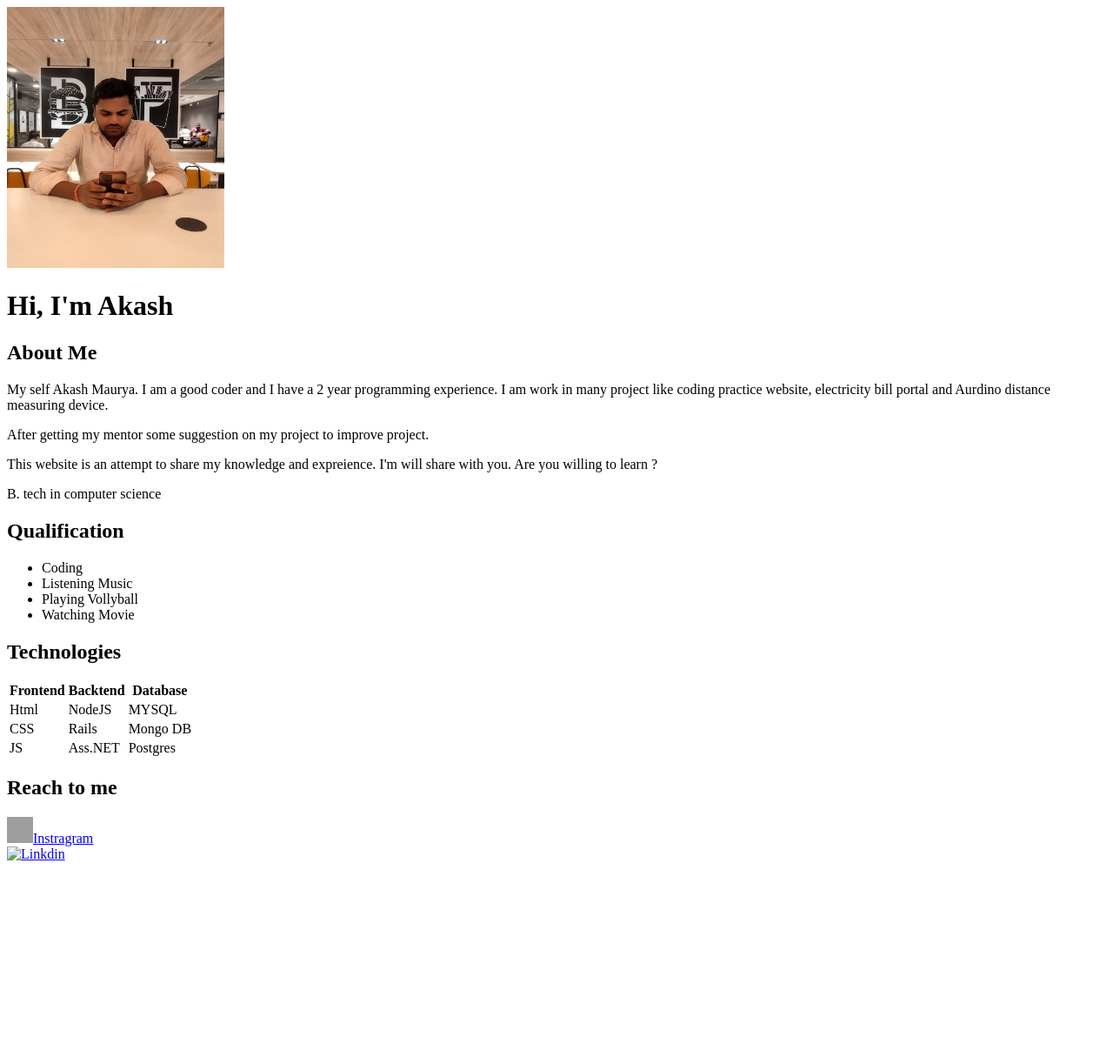
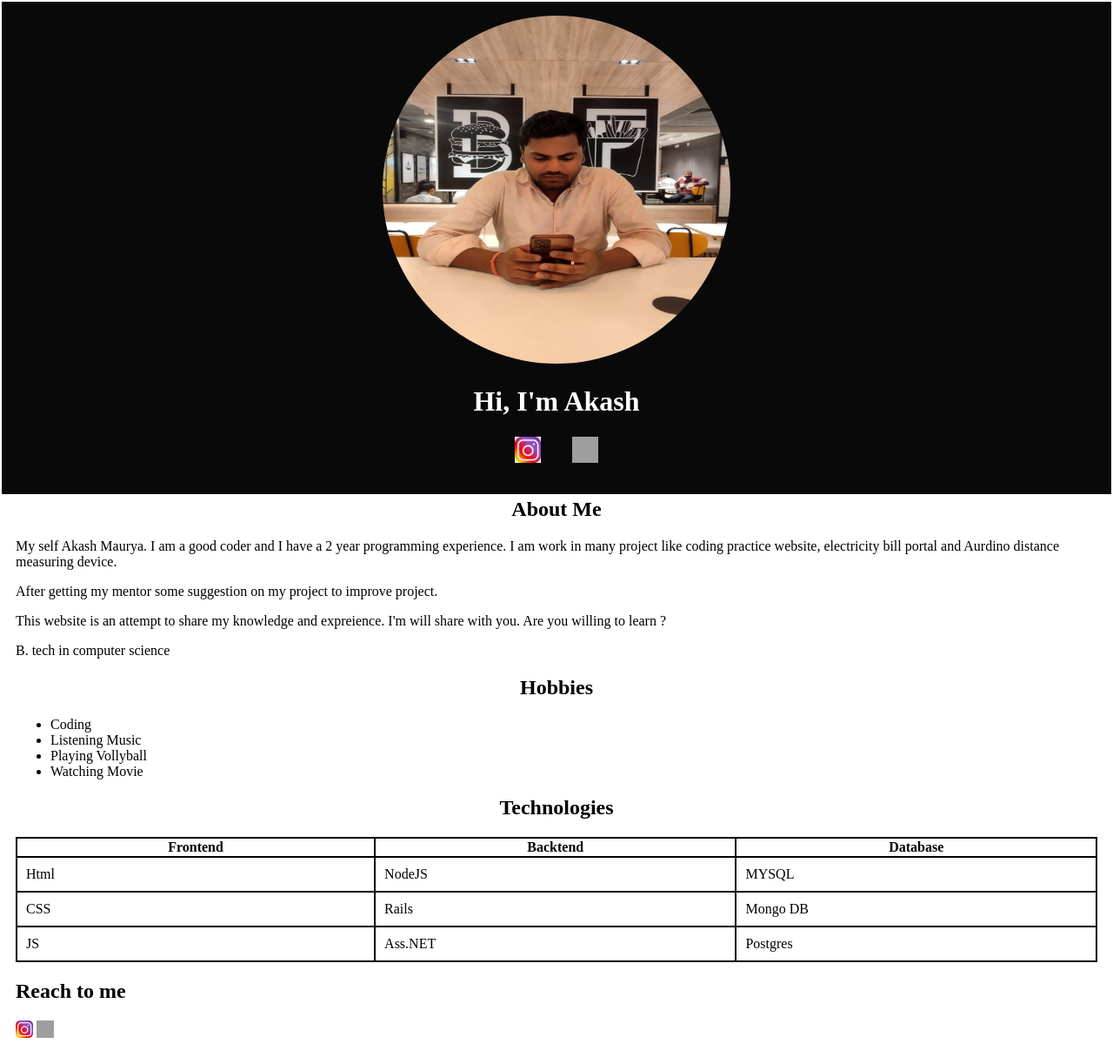
Before and after one commit to Akash12219737/Web-Development, a plain HTML site: page Day2/index.html in a window 1280 px wide. Shown: the whole page at 87% size. Before the commit the page ends 999 px from the top, so only its background shows below. Drawn offline with Linux system fonts and the light colour scheme; grey boxes are pictures that could not be loaded.

Commit message:
portfolios

```diff
--- a/Day2/index.html
+++ b/Day2/index.html
@@ -1,34 +1,57 @@
 <!DOCTYPE html>
 <html lang="en">
+
 <head>
-    <meta charset="UTF-8">
-    <meta name="viewport" content="width=device-width, initial-scale=1.0">
+    <meta charset="UTF-8" />
+    <meta name="viewport" content="width=device-width, initial-scale=1.0" />
     <title>Akash's Portfolio</title>
+    <link rel="stylesheet" href="style.css" />
 </head>
+
 <body>
-    <img width="250" height="300" src="IMG-20240312-WA0027.jpg" alt="Portfolio">
+    <div class="container">
+        <div class="intro">
+            <img id="profile-image" width="250" height="300" src="IMG-20240312-WA0027.jpg" alt="Portfolio" />
             <h1>Hi, I'm Akash</h1>
-
-
+            <p class="social-links">
+                <a href="https://www.instagram.com/a.kas_.h/?hl=en" target="_blank"><img width="20" height="20"
+                        src="OIP.jpeg" alt="Instragram" /></a>
+                <a href="https://www.linkedin.com/in/akash-maurya-4a7067258/" target="_blank">
+                    <img width="20" height="20"
+                        src="https://th.bing.com/th/id/R.d51da72e1f4675ba5aef9c956ed4c562?rik=FmeldpqK57Pqdw&riu=http%3a%2f%2fwww.freepnglogos.com%2fuploads%2fofficial-linkedin-logo----17.png&ehk=D2%2b5urO8gseetYQhxdSGq2qyTRbSvoavbbmoGEuOepo%3d&risl=&pid=ImgRaw&r=0"
+                        alt="Linkdin" /></a>
+            </p>
+        </div>
+        <div id="about-me">
             <h2>About Me</h2>
 
-    <p>My self Akash Maurya. I am a good coder and I have a 2 year programming
-        experience. I am work in many project like coding practice website, electricity
-    bill portal and Aurdino distance measuring device. </p>
+            <p>
+                My self Akash Maurya. I am a good coder and I have a 2 year
+                programming experience. I am work in many project like coding practice
+                website, electricity bill portal and Aurdino distance measuring
+                device.
+            </p>
 
             <p>
-        After getting my mentor some suggestion on my project to improve project.
+                After getting my mentor some suggestion on my project to improve
+                project.
             </p>
-     <p>This website is an attempt to share my knowledge and expreience. I'm will share with you. Are you willing to learn ?</p>
+            <p>
+                This website is an attempt to share my knowledge and expreience. I'm
+                will share with you. Are you willing to learn ?
+            </p>
             <p>B. tech in computer science</p>
-
-     <h2>Qualification</h2>
+        </div>
+        <div id="hobbies">
+            <h2>Hobbies</h2>
             <ul>
                 <li>Coding</li>
                 <li>Listening Music</li>
                 <li>Playing Vollyball</li>
                 <li>Watching Movie</li>
             </ul>
+        </div>
+        <div id="technologies">
             <h2>Technologies</h2>
             <table>
                 <tr>
@@ -52,8 +75,16 @@
                     <td>Postgres</td>
                 </tr>
             </table>
+        </div>
+        <h2>Reach to me</h2>
+        <div id="social-media">
+        <a href="https://www.instagram.com/a.kas_.h/?hl=en" target="_blank"><img width="20" height="20" src="OIP.jpeg"
+                alt="Instragram" /></a>
+            <a href="https://www.linkedin.com/in/akash-maurya-4a7067258/" target="_blank">
+            <img width="20" height="20"
+                src="https://th.bing.com/th/id/R.d51da72e1f4675ba5aef9c956ed4c562?rik=FmeldpqK57Pqdw&riu=http%3a%2f%2fwww.freepnglogos.com%2fuploads%2fofficial-linkedin-logo----17.png&ehk=D2%2b5urO8gseetYQhxdSGq2qyTRbSvoavbbmoGEuOepo%3d&risl=&pid=ImgRaw&r=0"
+                alt="Linkdin" /></a>
+    </div>
+</body>
 
-     <h2>Reach to me</h2>
-     <a href="https://www.instagram.com/a.kas_.h/?hl=en" target="_blank"><img width="30" height="30" src="https://www.bing.com/images/search?view=detailV2&ccid=A%2fQLZ7Y9&id=D4339B61FB199A62BADBADEEB53F4FEE935778F0&thid=OIP.A_QLZ7Y9nBwaWnkhCbvGmQHaHZ&mediaurl=https%3a%2f%2fth.bing.com%2fth%2fid%2fR.03f40b67b63d9c1c1a5a792109bbc699%3frik%3d8HhXk%252b5PP7XurQ%26riu%3dhttp%253a%252f%252fpngimg.com%252fuploads%252finstagram%252finstagram_PNG10.png%26ehk%3d%252f7%252ftghrL31GFpelB7DZvprao8IZHRvmhi0BpDsEAZgI%253d%26risl%3d%26pid%3dImgRaw%26r%3d0&exph=1454&expw=1455&q=instagram+logo&simid=608005024324284349&FORM=IRPRST&ck=98152920686DA8E84C79369CFED4AA0B&selectedIndex=0&itb=1&idpp=overlayview&ajaxhist=0&ajaxserp=0" alt="">Instragram</a> <br>
-     <a href="https://www.linkedin.com/in/akash-maurya-4a7067258/" target="_blank"> <img width="30" height="30" src="Day2/OIP.jpeg" alt="Linkdin"></a>
 </html>
--- /dev/null
+++ b/Day2/style.css
@@ -0,0 +1,62 @@
+body{
+    margin: 2px;
+    /* font-family: Arial, Helvetica, sans-serif; */
+}
+.container{
+    padding: 16px;
+}
+.container> div >h2{
+    text-align: center;
+
+}
+.intro{
+    margin: -16px;
+    padding: 16px;
+    background-color: rgba(0, 0, 0, 0.964);
+    color: white;
+    text-align: center;
+}
+#profile-image{
+    border-radius: 16px;
+    height: 400px;
+    width: 400px;
+    border-radius: 50%;
+
+}
+.social-links img{
+height: 30px;
+width: 30px;
+/* border-radius: 0; */
+}
+
+.social-links a{
+    text-decoration: none;
+    margin: auto 16px;
+}
+/* .about-me{
+
+}
+
+
+.hobbies{
+
+}
+.technologies{
+
+} */
+
+table,th,td
+{
+    border: 2px solid;
+    border-collapse: collapse;
+}
+
+td,
+tr{
+    width: 500px;
+    padding: 10px;
+}
+
+.social-media a{
+    margin-right: 40px;
+}
--- /dev/null
+++ b/Day3/style.css
@@ -0,0 +1,48 @@
+
+
+   /*1. element*/
+   h1{
+    color: red;
+    font-size: 50px;
+}
+
+/*2.  id selector*/
+#first-heading{
+color: royalblue;
+}
+
+/*3. class attribute*/
+.brown{
+color: brown;
+font-size: 40px;
+}
+.box{
+    width: 400px;
+    height: 400px;
+    background-color: purple;
+    padding: 28px;
+}
+.rectangle{
+    width: 400px;
+    height: 50px;
+    border: 2px solid black ;
+    margin: 10px 0;
+    /*margin-top: 10px;      this is also method to define top bottom and left right
+    margin-bottom: 10px;*/
+    margin: 10px 24px 10px 20px;
+    border-radius: 10px;
+}
+
+.square{
+    height: 50px;
+    border: 2px solid black ;
+    margin: 10px 0;
+}
+
+p{
+    font-size: 2em;
+}
+
+#red-color{
+    color: red;
+}
```
Also changed, not shown: Day3/index.html (added, +32 -0 lines), Day3/secound.html (added, +31 -0 lines). Lines whose indentation alone changed are shown as unchanged.
